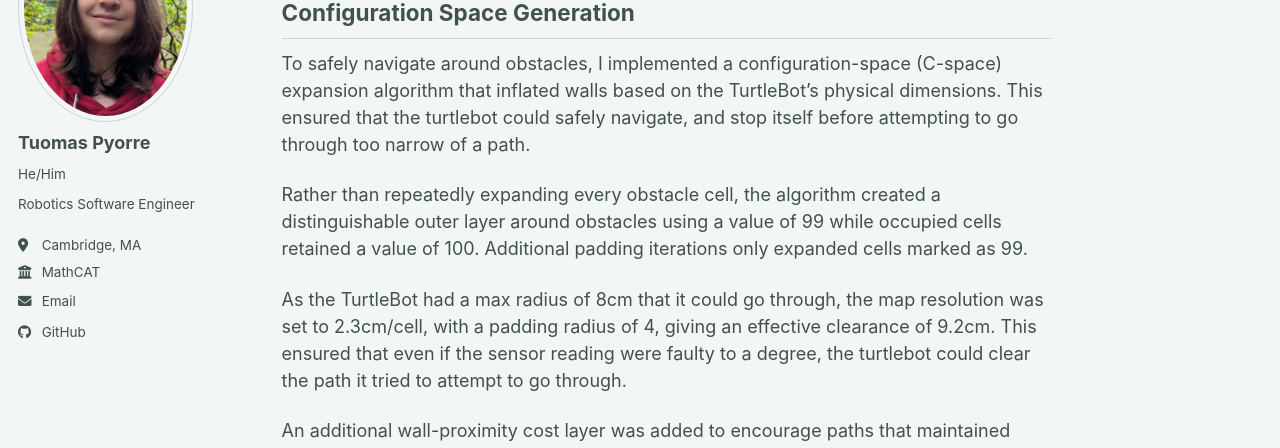
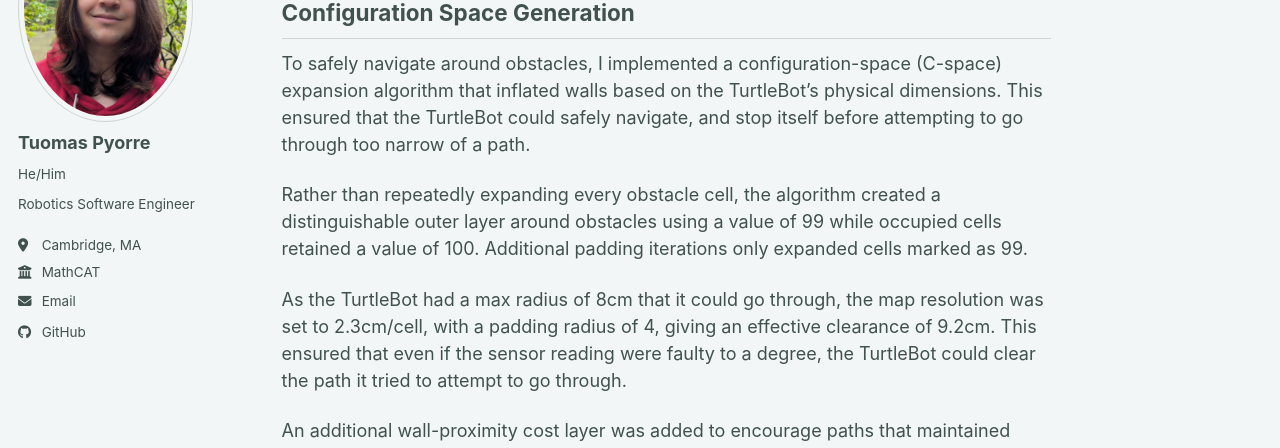
Before and after one commit to ttpyorre/ttpyorre.github.io, a Jekyll site: the page built from _portfolio/04-SLAM.md, in a window 1280 px wide and 900 px high, scrolled down 605 px. Shown: the part 207-655 px from the top of the window. Built offline with Jekyll 4.4.1, drawn with Linux system fonts in a browser that asks for light colours; a script bundle is joined from its source files by our own code; library files that are not in the unit come from our copies.

Commit message:
SLAM fixes

```diff
--- a/_portfolio/04-SLAM.md
+++ b/_portfolio/04-SLAM.md
@@ -1,6 +1,6 @@
 ---
 title: "SLAM Navigation"
-excerpt: "With turtlebots safely explored and mapped a maze, and afterwards localized after being \"kidnapped\". During my masters studies I also ended up being a teaching assistant for this class. <br/><img src='/images/portfolio/replace_SLAM.jpg'>"
+excerpt: "With TurtleBots, safely explored and mapped a maze, and afterwards localized after being \"kidnapped\". During my masters studies I also ended up being a teaching assistant for this class. <br/><img src='/images/portfolio/replace_SLAM.jpg'>"
 collection: portfolio
 ---
 
@@ -19,11 +19,11 @@ The project combined occupancy grid processing, configuration space generation,
 
 ## Configuration Space Generation
 
-To safely navigate around obstacles, I implemented a configuration-space (C-space) expansion algorithm that inflated walls based on the TurtleBot's physical dimensions. This ensured that the turtlebot could safely navigate, and stop itself before attempting to go through too narrow of a path.
+To safely navigate around obstacles, I implemented a configuration-space (C-space) expansion algorithm that inflated walls based on the TurtleBot's physical dimensions. This ensured that the TurtleBot could safely navigate, and stop itself before attempting to go through too narrow of a path.
 
 Rather than repeatedly expanding every obstacle cell, the algorithm created a distinguishable outer layer around obstacles using a value of 99 while occupied cells retained a value of 100. Additional padding iterations only expanded cells marked as 99.
 
-As the TurtleBot had a max radius of 8cm that it could go through, the map resolution was set to 2.3cm/cell, with a padding radius of 4, giving an effective clearance of 9.2cm. This ensured that even if the sensor reading were faulty to a degree, the turtlebot could clear the path it tried to attempt to go through.
+As the TurtleBot had a max radius of 8cm that it could go through, the map resolution was set to 2.3cm/cell, with a padding radius of 4, giving an effective clearance of 9.2cm. This ensured that even if the sensor reading were faulty to a degree, the TurtleBot could clear the path it tried to attempt to go through.
 
 An additional wall-proximity cost layer was added to encourage paths that maintained greater distance from obstacles whenever possible.
 
```
